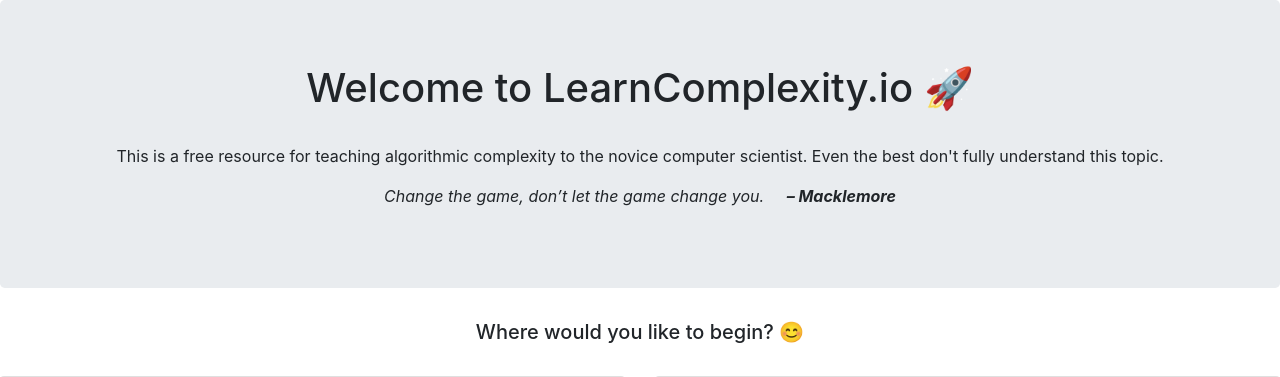
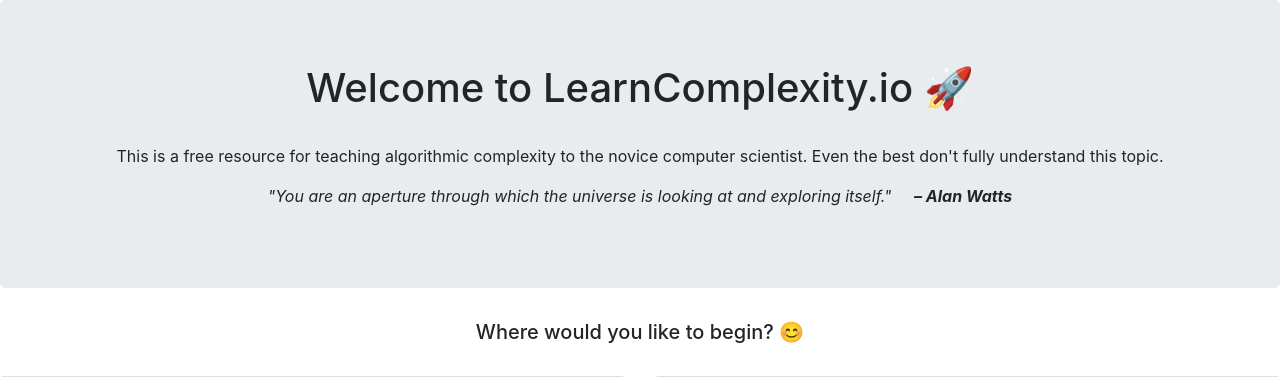
Before and after one commit to kamwithak/learn-complexity.herokuapp.com, a Flask app: page /welcome in a window 1280 px wide. Shown: the part 56-433 px from the top of the page. Run offline with Flask 2, Linux system fonts and the light colour scheme; parts of the project's set-up code (start-up, migrations or seed data) failed here and were passed over; some libraries are stand-ins or nearby versions.

Commit message:
NEW: for the day

```diff
--- a/templates/welcome.html
+++ b/templates/welcome.html
@@ -55,7 +55,7 @@
 <br >
 <p>This is a free resource for teaching algorithmic complexity to the novice computer scientist. Even the best don't fully understand this topic.</p>
 <!-- <br > -->
-<p><i>Change the game, don’t let the game change you.&nbsp;&nbsp;&nbsp;&nbsp;&nbsp;<b>– Macklemore</b></i></p>
+<p><i>"You are an aperture through which the universe is looking at and exploring itself."&nbsp;&nbsp;&nbsp;&nbsp;&nbsp;<b>– Alan Watts</b></i></p>
 </div>
 
 <!-- <div class='container text-center'>
```
